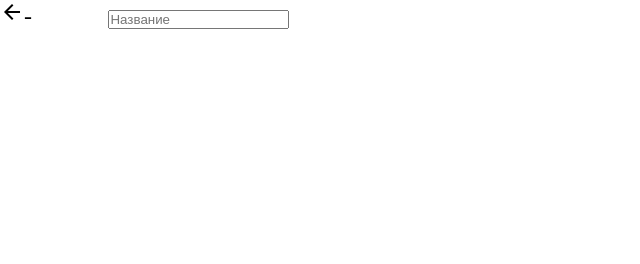
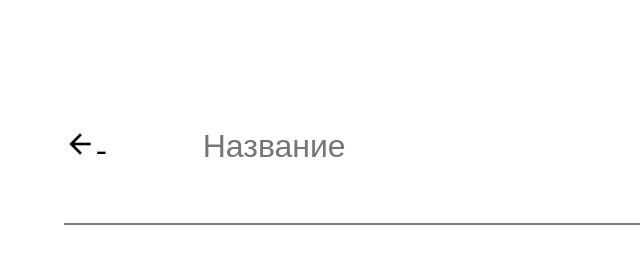
Before and after one commit to RasulToktobaev/Notes, a plain HTML site: page index.html in a window 1280 px wide. Shown: the whole page, without its empty margins (0-640 px from the left). Drawn offline with Linux system fonts and the light colour scheme.

Commit message:
add style for second block(div)

```diff
--- a/index.html
+++ b/index.html
@@ -30,6 +30,8 @@
     <div id="edit-screen">
             <i id="back-icon" class="material-icons">arrow_back-ios</i>
             <input type="text" placeholder="Название">
+            <hr>
+            <textarea></textarea>
     </div>
 
 </body>
--- a/style.css
+++ b/style.css
@@ -72,3 +72,42 @@ tbody > tr {
     float: left;
     color: grey;
 }
+
+/* Edit Screen */
+
+#edit-screen{
+    margin: 5%;
+    margin-top: 10%;
+    max-width: 100%;
+}
+
+#back-icon{
+    font-size: xx-large;
+    float: left;
+}
+
+input{
+    font-size: xx-large;
+    border: none;
+    outline: none;
+    float: left;
+    width: 80%;
+}
+
+hr{
+    width: 100%;
+    float: left;
+    margin-top: 5%;
+    margin-bottom: 10%;
+    border: 1px solid grey;
+}
+
+textarea{
+    font-size: x-large;
+    font-family: Arial;
+    width: 100%;
+    border: none;
+    outline: none;
+    resize: none;
+    height: 100%;
+}
```
